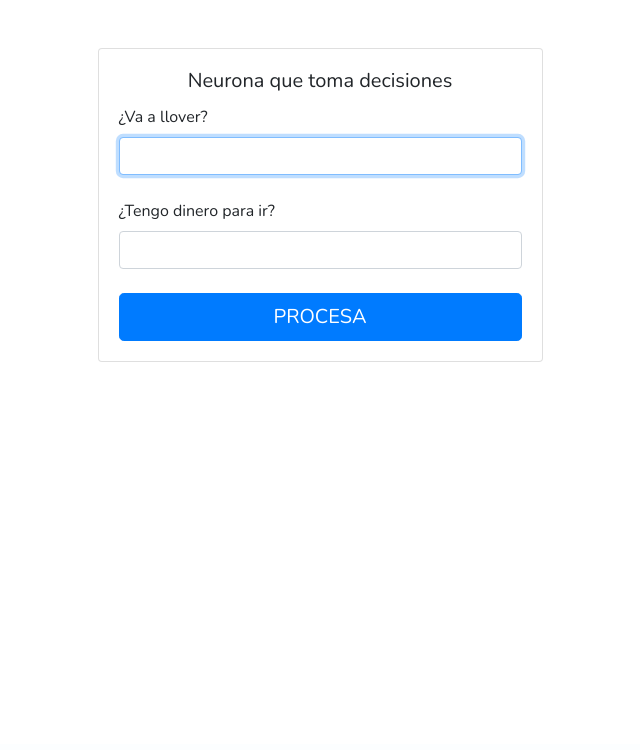
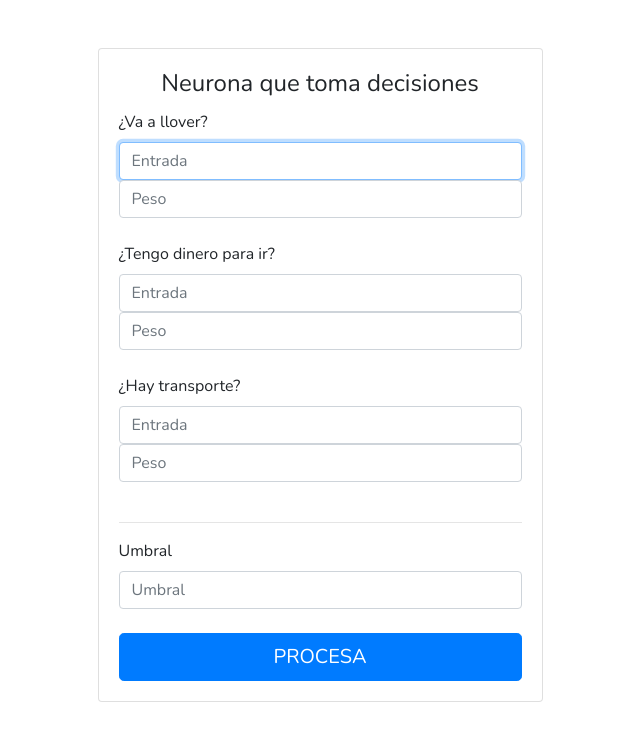
Before and after one commit to CodeandoMexico/curso-python-zapopan, a Flask app: page /neurona in a window 1280 px wide. Shown: the part 56-806 px from the top of the page, without its empty margins (320-960 px from the left). Before the commit the page ends 418 px from the top, so only its background shows below. Run offline with Flask 2, Linux system fonts and the light colour scheme; some libraries are stand-ins or nearby versions; some web fonts are replaced.

Commit message:
Updated all content. :gear:

```diff
--- a/app.py
+++ b/app.py
@@ -10,7 +10,6 @@ skills = [
     "Inteligencia Artificial",
     "Datos"
 ]
-
 
 @app.route("/")
 def url_principal():
@@ -26,12 +25,27 @@ def neurona():
     if request.method == 'GET':
         return render_template("neurona.html")
     if request.method == 'POST':
-        e1 = form.entrada_1.data
-        e2 = form.entrada_2.data
+        e1 = int(form.e1.data)
+        p1 = float(form.p1.data)
+        e2 = int(form.e2.data)
+        p2 = float(form.p2.data)
+        e3 = int(form.e3.data)
+        p3 = float(form.p3.data)
+        u = float(form.u.data)
 
-        entradas = [e1, e2]
+        entradas = [e1, e2, e3]
+        pesos = [p1, p2, p3]
 
-        return render_template("resultado.html", entradas=entradas)
+        producto_interior = 0
+        for i in range(len(entradas)):
+            producto_interior = producto_interior + (entradas[i] * pesos[i])
+
+        if producto_interior >= u:
+            resultado = True
+        else:
+            resultado = False
+
+        return render_template("resultado.html", res=resultado)
 
 if __name__ == "__main__":
     app.run(port=5000, debug=True)
--- a/forms.py
+++ b/forms.py
@@ -2,6 +2,10 @@ from wtforms import Form
 from wtforms import TextField
 
 class NeuronaForm(Form):
-    entrada_1 = TextField('entrada_1')
-    entrada_2 = TextField('entrada_2')
-    umbral = TextField('umbral')
+    e1 = TextField('e1')
+    p1 = TextField('p1')
+    e2 = TextField('e2')
+    p2 = TextField('p2')
+    e3 = TextField('e3')
+    p3 = TextField('p3')
+    u = TextField('u')
--- a/templates/neurona.html
+++ b/templates/neurona.html
@@ -37,20 +37,39 @@
         <div class="col-sm-9 col-md-7 col-lg-5 mx-auto">
           <div class="card card-signin my-5">
             <div class="card-body">
-              <h5 class="card-title text-center">Neurona que toma decisiones</h5>
+              <h4 class="card-title text-center">Neurona que toma decisiones</h4>
               <form class="form-signin" method="post">
 
                 <!-- Entrada 1 -->
                 <div class="form-label-group">
                   <label for="entrada_1">¿Va a llover?</label>
-                  <input type="text" id="entrada_1" name="entrada_1" class="form-control" required autofocus>
+                  <input type="text" id="entrada_1" name="e1" placeholder="Entrada" class="form-control" required autofocus>
+                  <input type="text" id="entrada_1" name="p1" placeholder="Peso" class="form-control" required autofocus>
                 </div>
                 <br>
 
                 <!-- Entrada 2 -->
                 <div class="form-label-group">
                   <label for="entrada_2">¿Tengo dinero para ir?</label>
-                  <input type="text" id="entrada_2" name="entrada_2" class="form-control" required autofocus>
+                  <input type="text" id="entrada_2" name="e2" placeholder="Entrada" class="form-control" required autofocus>
+                  <input type="text" id="entrada_2" name="p2" placeholder="Peso" class="form-control" required autofocus>
+                </div>
+                <br>
+
+                <!-- Entrada 3 -->
+                <div class="form-label-group">
+                  <label for="entrada_3">¿Hay transporte?</label>
+                  <input type="text" id="entrada_3" name="e3" placeholder="Entrada" class="form-control" required autofocus>
+                  <input type="text" id="entrada_3" name="p3" placeholder="Peso" class="form-control" required autofocus>
+                </div>
+                <br>
+
+                <hr>
+
+                <!-- Umbral -->
+                <div class="form-label-group">
+                  <label for="umbral">Umbral</label>
+                  <input type="text" id="umbral" name="u" placeholder="Umbral" class="form-control" required autofocus>
                 </div>
                 <br>
 
```
Also changed, not shown: templates/resultado.html (+12 -6 lines).
